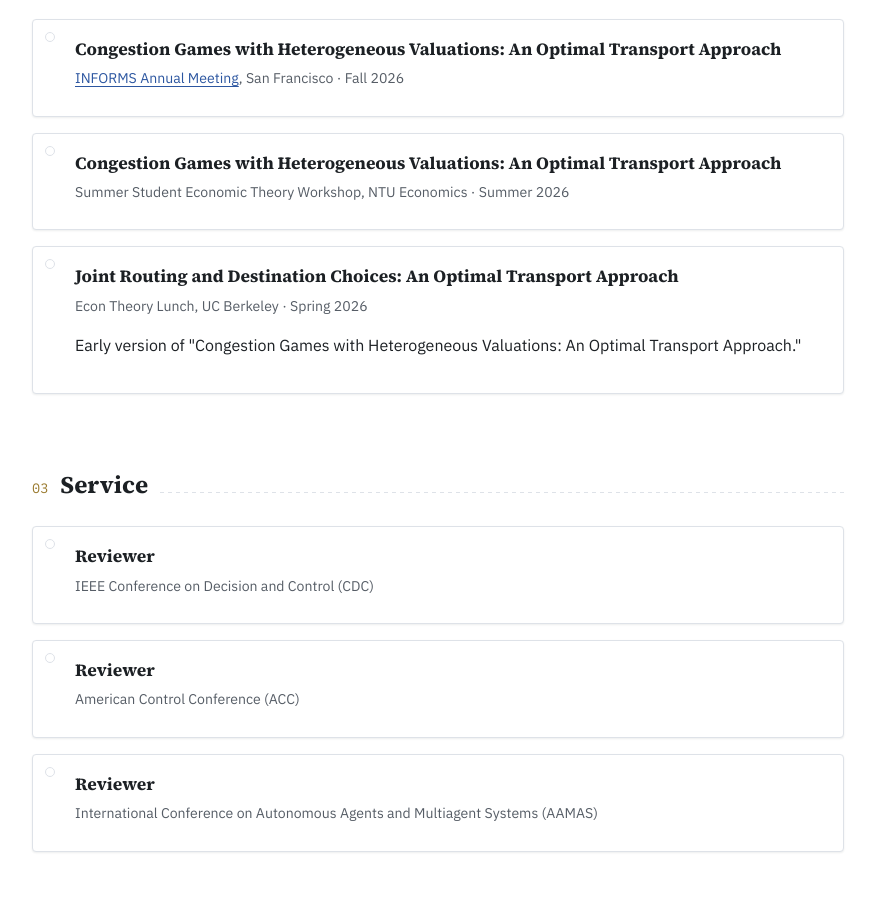
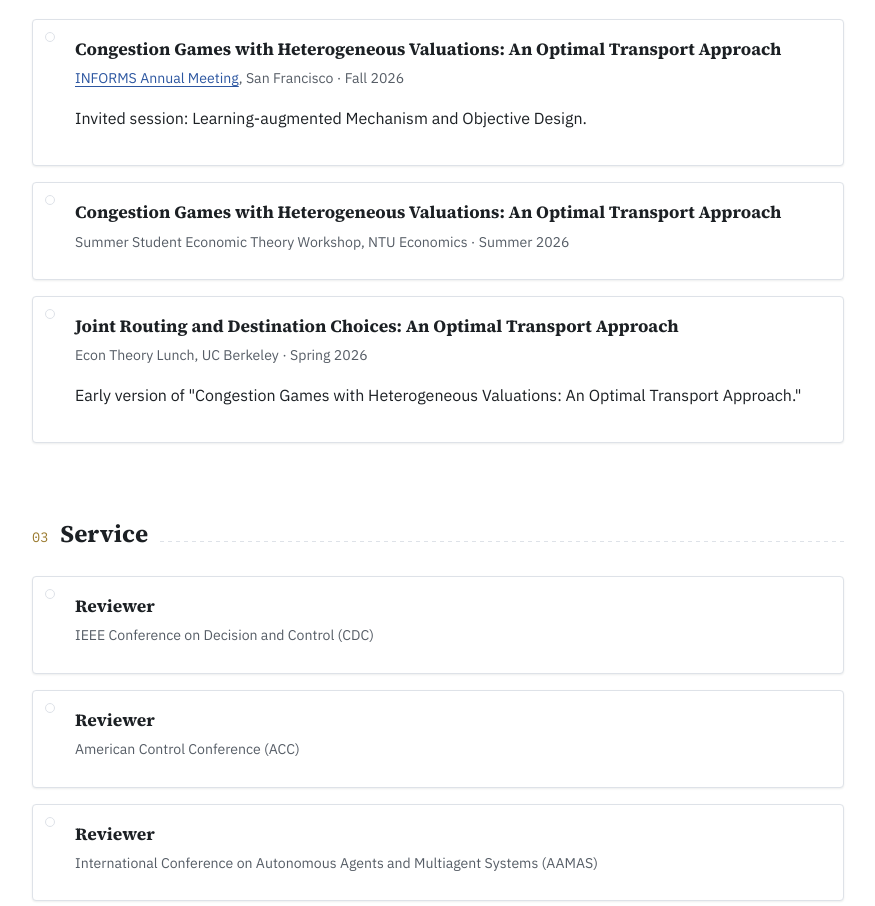
Before and after one commit to Pan-Yang-Su/Pan-Yang-Su.github.io, a plain HTML site: page cv.html in a window 1280 px wide. Shown: the part 1476-2382 px from the top of the page, without its empty margins (202-1077 px from the left). Drawn offline with Linux system fonts and the light colour scheme.

Commit message:
Update cv.html

```diff
--- a/cv.html
+++ b/cv.html
@@ -89,6 +89,7 @@
         <div class="card-inner">
           <h3>Congestion Games with Heterogeneous Valuations: An Optimal Transport Approach</h3>
           <p class="meta"><a href="https://submissions.mirasmart.com/InformsAnnual2026/Itinerary/PresentationDetail.aspx?evdid=2274" target="_blank" rel="noopener">INFORMS Annual Meeting</a>, San Francisco · Fall 2026</p>
+          <p>Invited session: Learning-augmented Mechanism and Objective Design.</p>
         </div>
       </div>
       <div class="card">
```
